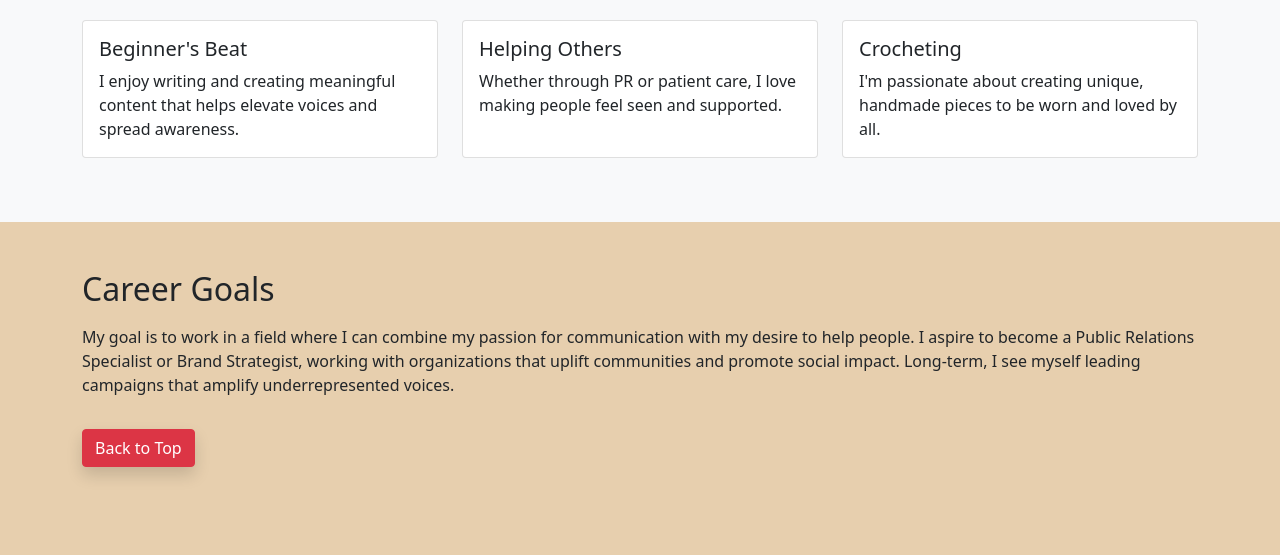
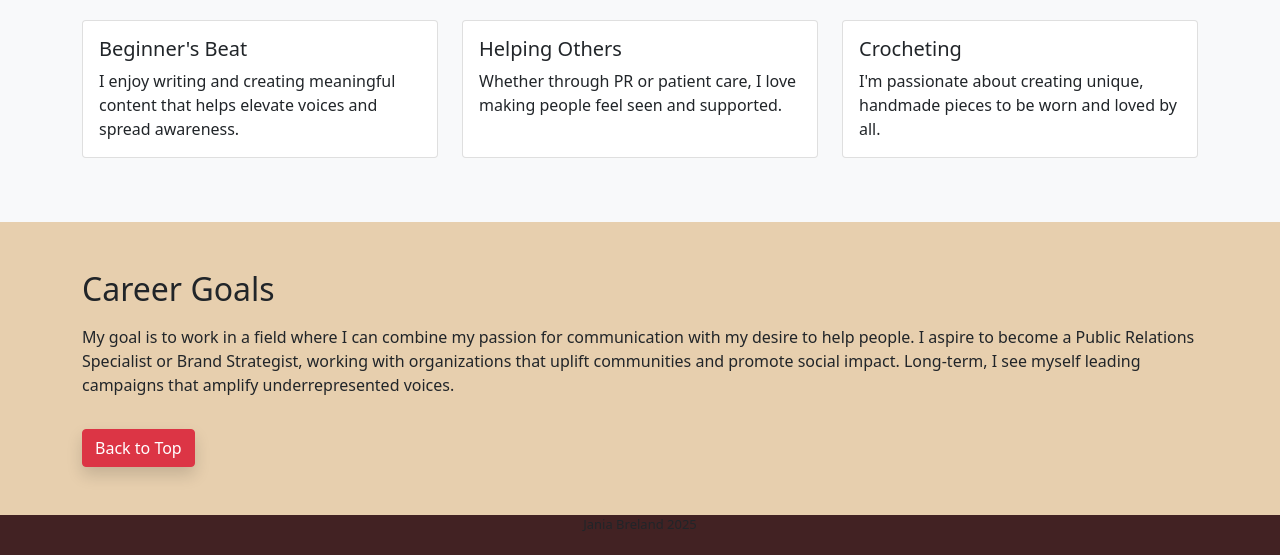
Before and after one commit to Brelandia/portfolio, a plain HTML site: page index.html in a window 1280 px wide. Shown: the part 524-1079 px from the top of the page. Before the commit the page ends 1039 px from the top, so only its background shows below. Drawn offline with nearby package versions, Linux system fonts and the light colour scheme.

Commit message:
add footer element

```diff
--- a/index.html
+++ b/index.html
@@ -97,4 +97,8 @@
 
   <script src="https://cdn.jsdelivr.net/npm/bootstrap@5.1.3/dist/js/bootstrap.bundle.min.js" integrity="sha384-ka7Sk0Gln4gmtz2MlQnikT1wXgYsOg+OMhuP+IlRH9sENBO0LRn5q+8nbTov4+1p" crossorigin="anonymous"></script>
 </body>
+<footer>
+    <div class="container-fluid">
+  <p> Jania Breland 2025</p>
+</footer>
 </html>
--- a/style.css
+++ b/style.css
@@ -11,3 +11,10 @@ body {
 .about-me {
     margin-bottom: 20px;
 }
+footer {
+    height: 40px;
+    background-color: #422223 !important;
+    text-align: center;
+    font-size:small;
+
+}
```
Also changed, not shown: campaigns.html (+4 -0 lines), resume.html (+4 -0 lines).
